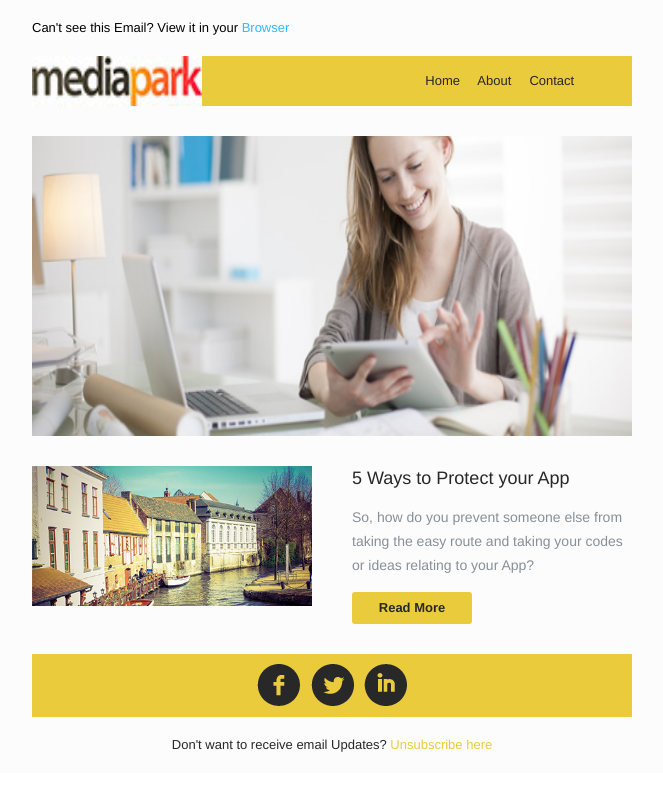
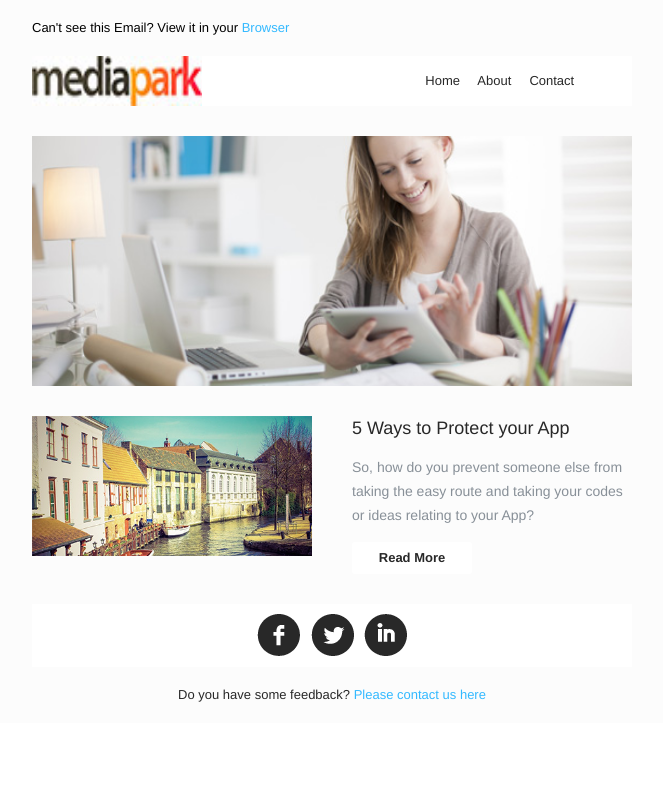
Before and after one commit to cambyses/tempo, a plain HTML site: page index.html in a window 1280 px wide. Shown: the whole page, without its empty margins (308-971 px from the left). Drawn offline with Linux system fonts and the light colour scheme.

Commit message:
Update index.html

```diff
--- a/index.html
+++ b/index.html
@@ -95,7 +95,7 @@
                               <tr>
 <td width="100%" align="left" valign="middle" style="font-family: Helvetica, arial, sans-serif; font-size: 13px;
 color: "#000000" st-content="preheader">
- Can't see this Email? View it in your <a href="#" style="text-decoration: none; color: # #e74c3c">Browser</a>
+ Can't see this Email? View it in your <a href="#" style="text-decoration: none; color: "#EA3C5B">Browser</a>
                                  </td>
                               </tr>
                               <!-- Spacing -->
@@ -123,7 +123,7 @@ color: "#000000" st-content="preheader">
                <tbody>
                   <tr>
                      <td width="100%">
- <table width="600" bgcolor="#eacb3c" cellpadding="0" cellspacing="0" border="0" align="center" class="devicewidth">
+ <table width="600" bgcolor="#ffffff" cellpadding="0" cellspacing="0" border="0" align="center" class="devicewidth">
                            <tbody>
                               <tr>
                                  <td>
@@ -146,16 +146,17 @@ color: "#000000" st-content="preheader">
 
                <!-- ******************** start of menu ************************************ -->
 
-<table bgcolor="#eacb3c" width="250" height="50" border="0" align="right" valign="middle" cellpadding="0" cellspacing="0" border="0" class="devicewidth">
+<table bgcolor="#ffffff" width="250" height="50" border="0" align="right" valign="middle" cellpadding="0" cellspacing="0" border="0" class="devicewidth">
                                        <tbody>
                                           <tr>
-                                             <td height="50" align="center" valign="middle" style="font-family: Helvetica, arial, sans-serif; font-size: 13px;color: #282828" st-content="menu">
-                                                <a href="#" style="color: #282828; text-decoration: none;">Home</a>
+ <td height="50" align="center" valign="middle" style="font-family: Helvetica, arial, sans-serif; font-size:
+ 13px;color: #282828" st-content="menu">
+<a href="#" style="color: #282828; text-decoration: none;">Home</a>
+ &nbsp;&nbsp;&nbsp;
+ <a href="#" style="color: #282828; text-decoration: none;">About</a>
                                                 &nbsp;&nbsp;&nbsp;
-                                                <a href="#" style="color: #282828; text-decoration: none;">About</a>
-                                                &nbsp;&nbsp;&nbsp;
-                                                <a href="#" style="color: #282828; text-decoration: none;">Contact</a>
-                                                &nbsp;&nbsp;&nbsp;
+ <a href="#" style="color: #282828; text-decoration: none;">Contact</a>
+ &nbsp;&nbsp;&nbsp;
                                              </td>
                                           </tr>
                                        </tbody>
@@ -210,7 +211,8 @@ color: "#000000" st-content="preheader">
                                  <!-- start of image -->
                                  <td align="center" st-image="banner-image">
                                     <div class="imgpop">
- <a target="_blank" href="#"><img width="600" border="0" height="300" alt="" border="0" style="display:block; border:none; outline:none; text-decoration:none;" src="img/banner.jpg" class="banner"></a>
+ <a target="_blank" href="#"><img width="600" border="0" height="250" alt="" border="0" style="display:block;
+ border:none; outline:none; text-decoration:none;" src="img/banner.jpg" class="banner"></a>
                                     </div>
                                  </td>
                               </tr>
@@ -317,7 +319,7 @@ text-decoration:none;" class="col2img">
                                                       <!-- read more -->
                                                       <tr>
                                                          <td>
- <table width="120" height="32" bgcolor="#eacb3c" align="left" valign="middle" border="0" cellpadding="0" cellspacing="0"
+ <table width="120" height="32" bgcolor="#ffffff" align="left" valign="middle" border="0" cellpadding="0" cellspacing="0"
  style="border-radius:3px;" st-button="learnmore">
                                                                <tbody>
                                                                   <tr>
@@ -383,11 +385,11 @@ text-decoration:none;" class="col2img">
    <tbody>
       <tr>
          <td>
-            <table width="600" bgcolor="#eacb3c" cellpadding="0" cellspacing="0" border="0" align="center" class="devicewidth">
+            <table width="600" bgcolor="#ffffff" cellpadding="0" cellspacing="0" border="0" align="center" class="devicewidth">
                <tbody>
                   <tr>
                      <td width="100%">
- <table bgcolor="#eacb3c" width="600" cellpadding="0" cellspacing="0" border="0" align="center" class="devicewidth">
+ <table bgcolor="#ffffff" width="600" cellpadding="0" cellspacing="0" border="0" align="center" class="devicewidth">
                            <tbody>
                               <!-- Spacing -->
                               <tr>
@@ -405,7 +407,8 @@ text-decoration:none;" class="col2img">
                                              <td width="43" height="43" align="center">
                                                 <div class="imgpop">
                                                    <a target="_blank" href="#">
-<img src="img/facebook.png" alt="" border="0" width="43" height="43" style="display:block; border:none; outline:none; text-decoration:none;">
+<img src="img/facebook.png" alt="" border="0" width="43" height="43"
+style="display:block; border:none; outline:none; text-decoration:none;">
                                                    </a>
                                                 </div>
                                              </td>
@@ -413,7 +416,8 @@ text-decoration:none;" class="col2img">
 <td width="43" height="43" align="center">
                                                 <div class="imgpop">
                                                    <a target="_blank" href="#">
- <img src="img/twitter.png" alt="" border="0" width="43" height="43" style="display:block; border:none; outline:none; text-decoration:none;">
+ <img src="img/twitter.png" alt="" border="0" width="43" height="43"
+ style="display:block; border:none; outline:none; text-decoration:none;">
                                                    </a>
                                                 </div>
                                              </td>
@@ -421,7 +425,8 @@ text-decoration:none;" class="col2img">
                                              <td width="43" height="43" align="center">
                                                 <div class="imgpop">
     <a target="_blank" href="#">
-    <img src="img/linkedin.png" alt="" border="0" width="43" height="43" style="display:block; border:none; outline:none; text-decoration:none;">
+    <img src="img/linkedin.png" alt="" border="0" width="43" height="43"
+    style="display:block; border:none; outline:none; text-decoration:none;">
                                                    </a>
                                                 </div>
                                              </td>
@@ -460,8 +465,9 @@ text-decoration:none;" class="col2img">
                   </tr>
                   <!-- Spacing -->
                   <tr>
-                     <td align="center" valign="middle" style="font-family: Helvetica, arial, sans-serif; font-size: 13px;color: #282828" st-content="preheader">
-                        Don't want to receive email Updates? <a href="#" style="text-decoration: none; color: #eacb3c">Unsubscribe here </a>
+                     <td align="center" valign="middle"
+                     style="font-family: Helvetica, arial, sans-serif; font-size: 13px;color: #282828" st-content="preheader">
+                        Do you have some feedback? <a href="#" style="text-decoration: none; color: "#ffffff">Please contact us here</a>
                      </td>
                   </tr>
                   <!-- Spacing -->
```
